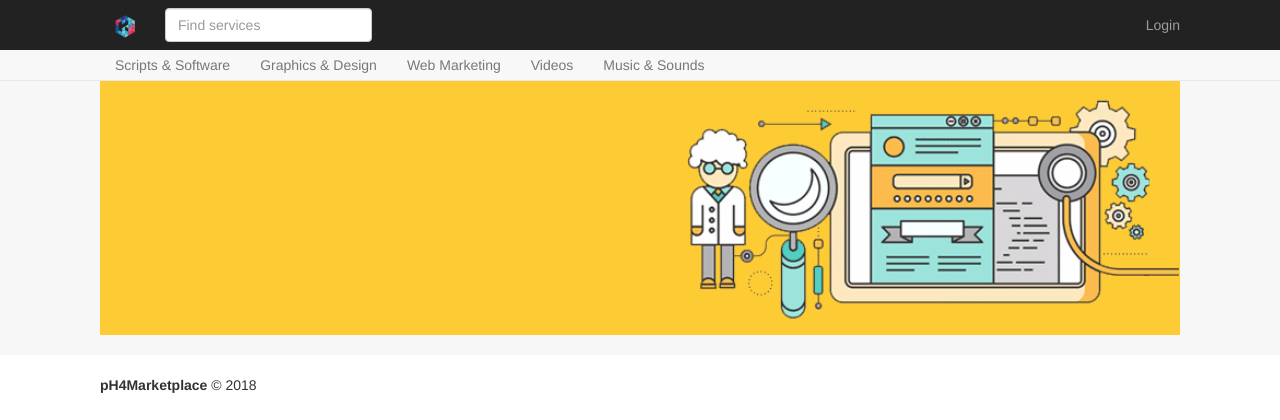
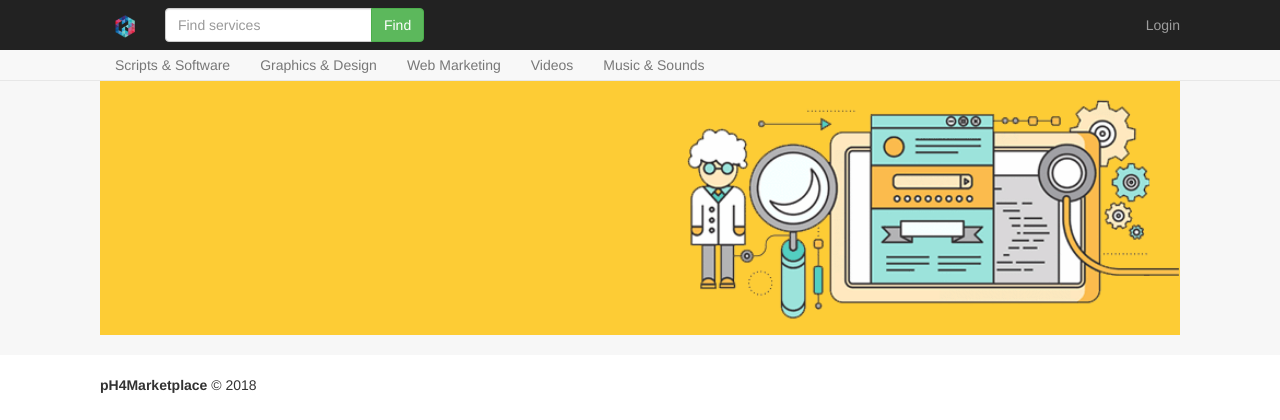
Before and after one commit to pH-7/pH4Marketplace, a Django app: page /?next=/create_gig/ in a window 1280 px wide. Shown: the top 420 px of the page. Run offline with Django 3.2, Linux system fonts and the light colour scheme; data that the repository does not hold is empty; some libraries are stand-ins or nearby versions.

Commit message:
Make Search bar working

```diff
--- a/marketplaceapp/templates/base.html
+++ b/marketplaceapp/templates/base.html
@@ -18,9 +18,14 @@
                                 <img src="{% static 'img/logo.png' %}" height="23">
                             </a>
                         </div>
-                        <form action="" class="navbar-form navbar-left" role="search">
+                        <form action="{% url 'search' %}" method="get" class="navbar-form navbar-left" role="search">
                             <div class="form-group">
-                                <input type="text" class="form-control" placeholder="Find services">
+                                <div class="input-group">
+                                    <input type="search" name="title" class="form-control" placeholder="Find services">
+                                    <span class="input-group-btn">
+                                        <button class="btn btn-success">Find</button>
+                                    </span>
+                                </div>
                             </div>
                         </form>
 
--- a/marketplaceapp/urls.py
+++ b/marketplaceapp/urls.py
@@ -12,4 +12,5 @@ urlpatterns = [
     url(r'^my-sales/$', views.my_sales, name='my_sales'),
     url(r'^my-purchases/$', views.my_purchases, name='my_purchases'),
     url(r'^category/(?P<name>[\w-]+)/$', views.category, name='category'),
+    url(r'^search/$', views.search, name='search'),
 ]
--- a/marketplaceapp/views.py
+++ b/marketplaceapp/views.py
@@ -189,6 +189,16 @@ def category(request, name):
     except KeyError:
         return redirect(home)
 
+def search(request):
+    """Our Search form easy thanks Django ORM and title__contains"""
+    gigs = Gig.objects.filter(title__contains=request.GET.get('title'))
+
+    return render(
+        request,
+        'home.html',
+        {'gigs': gigs, 'media_url': MEDIA_URL}
+    )
+
 def __update_profile(request, profile):
     profile.bio = request.POST.get('bio')
     profile.slogan = request.POST.get('slogan')
```
